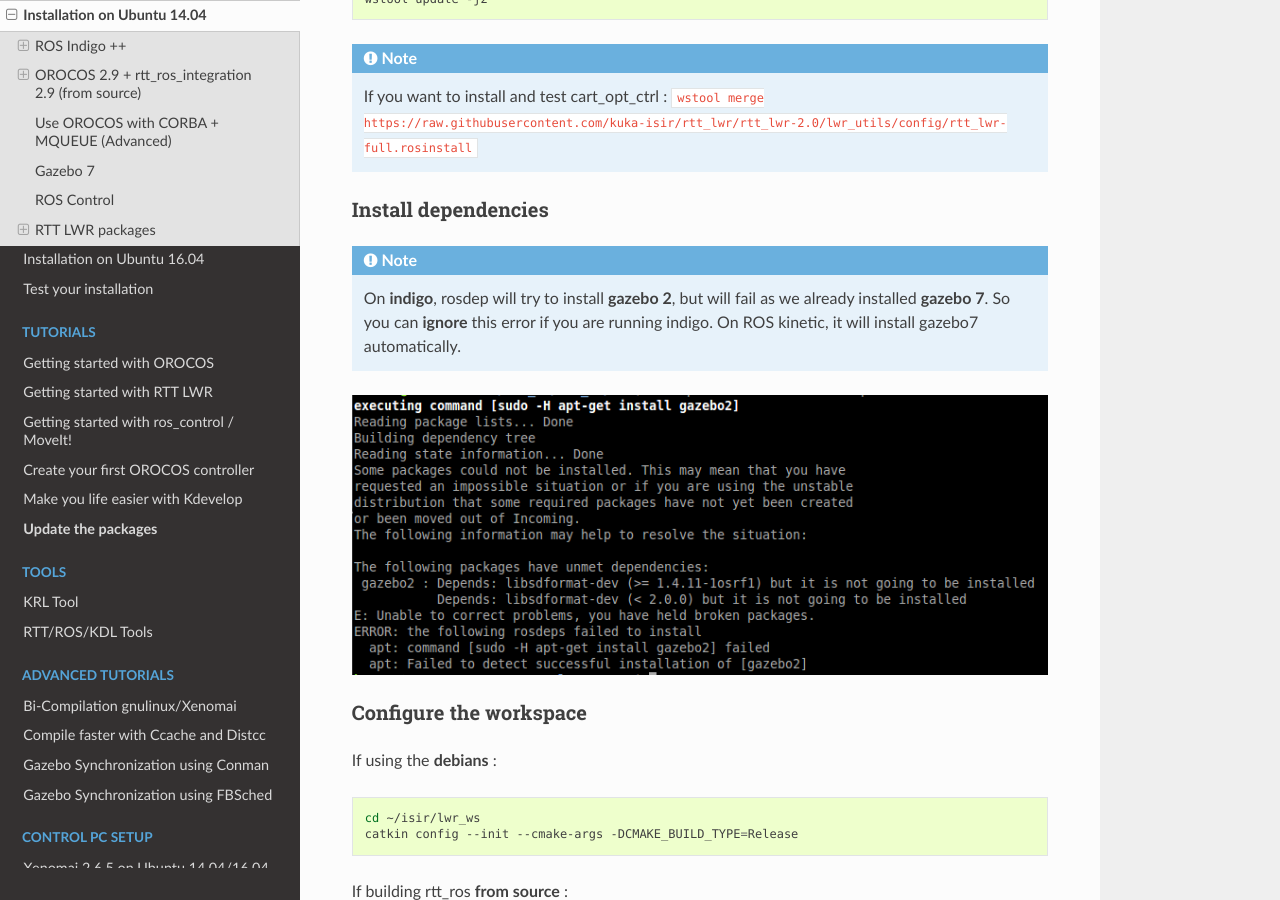
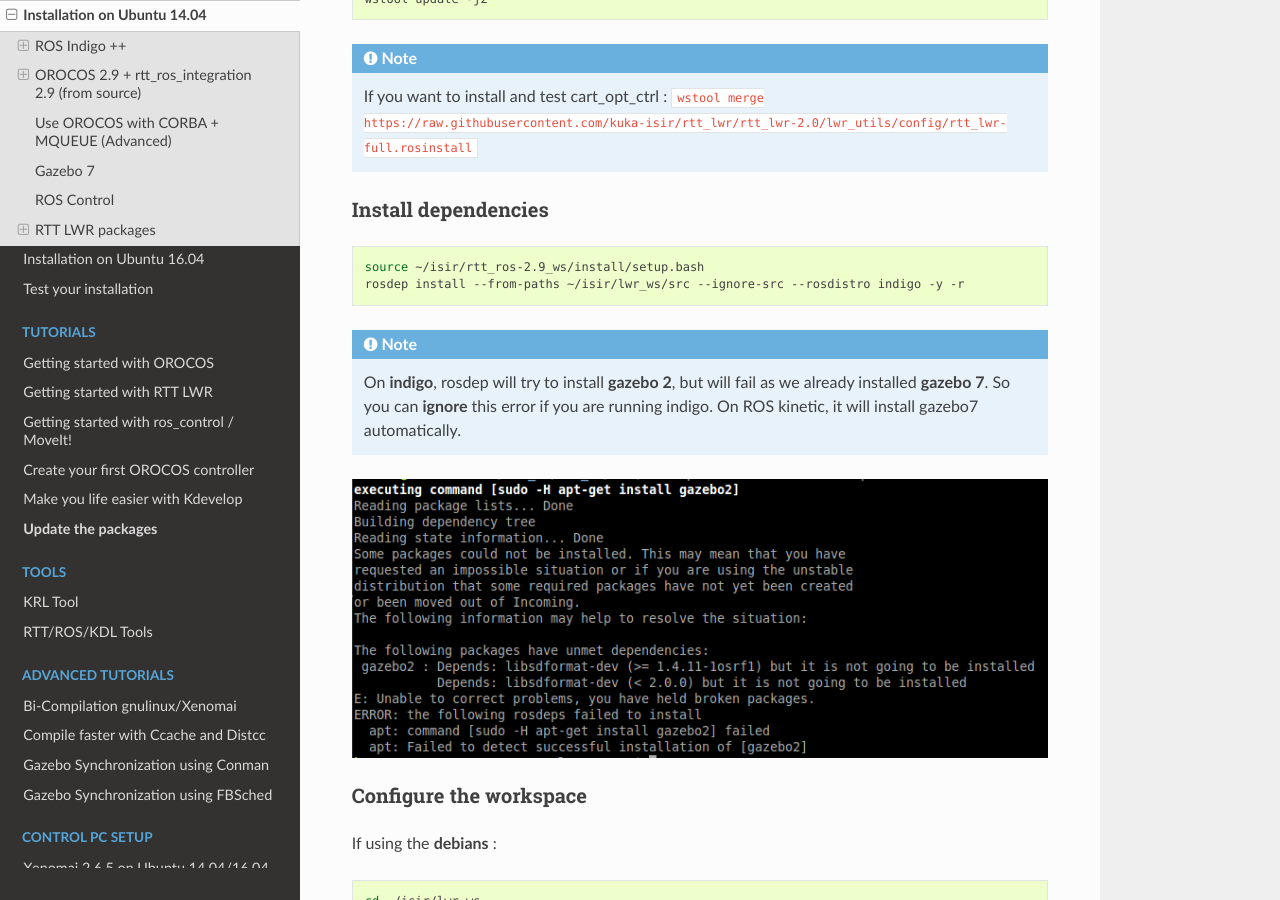
Before and after one commit to kuka-isir/rtt_lwr, a Sphinx documentation site: the page built from docs/source/install/install-14.04-indigo.rst, in a window 1280 px wide and 900 px high, scrolled down 3950 px. Built offline with Sphinx 7.4.7 and the Read the Docs theme 2.0.0, drawn with Linux system fonts in a browser that asks for light colours; some of the changed lines change nothing that is shown.

Commit message:
remove warnings

```diff
--- a/docs/source/install/install-14.04-indigo.rst
+++ b/docs/source/install/install-14.04-indigo.rst
@@ -17,7 +17,7 @@
     sudo apt install python-rosdep python-catkin-tools ros-indigo-catkin python-wstool python-vcstool
 
 Fix Locales
-~~~~~~~~~~~~~~
+~~~~~~~~~~~
 
 .. code-block:: bash
 
@@ -144,7 +144,7 @@
     catkin build
 
 Use OROCOS with CORBA + MQUEUE (Advanced)
----------------------
+-----------------------------------------
 
 In order to use the corba interface (connect multiple deployers together), you'll need to build the orocos_ws and rtt_ros_ws with :
 
@@ -199,12 +199,11 @@
 .. note:: If you want to install and test cart_opt_ctrl :  ``wstool merge https://raw.githubusercontent.com/kuka-isir/rtt_lwr/rtt_lwr-2.0/lwr_utils/config/rtt_lwr-full.rosinstall``
 
 Install dependencies
-~~~~~~~~~~~~~~~~~~
+~~~~~~~~~~~~~~~~~~~~
 
 .. code-block:: bash
-    # If you compiled rtt_ros from sources
+
     source ~/isir/rtt_ros-2.9_ws/install/setup.bash
-    # Use rosdep tool
     rosdep install --from-paths ~/isir/lwr_ws/src --ignore-src --rosdistro indigo -y -r
 
 .. note::
--- a/docs/source/install/install-16.04-kinetic.rst
+++ b/docs/source/install/install-16.04-kinetic.rst
@@ -2,7 +2,7 @@
 ============================
 
 ROS Kinetic ++
--------------
+--------------
 
 From  http://wiki.ros.org/kinetic/Installation/Ubuntu.
 
@@ -32,7 +32,7 @@
 If you type ``perl`` you should not see any warnings.
 
 ROS Kinetic Desktop
-~~~~~~~~~~~~~~~~~~
+~~~~~~~~~~~~~~~~~~~
 
 .. code-block:: bash
 
```
